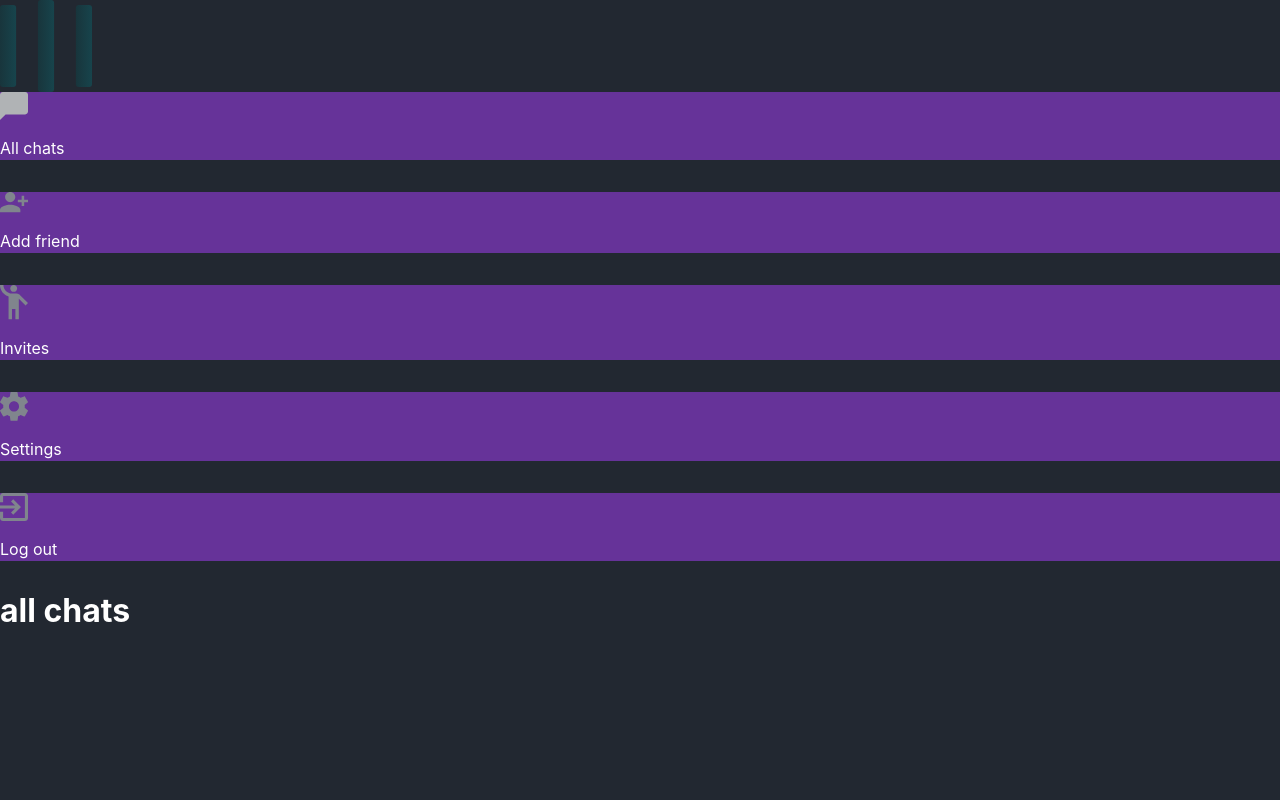
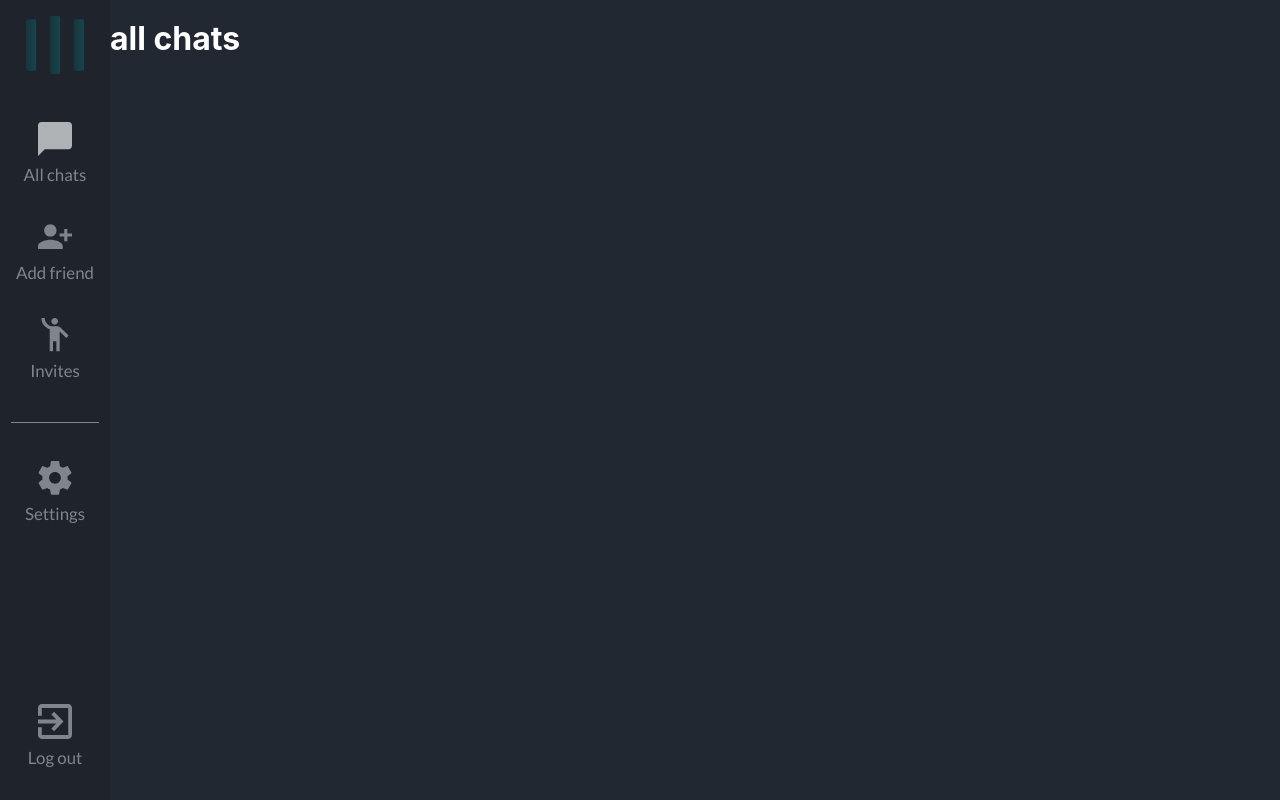
Before and after one commit to adam1ak/chat-app, a React (Create React App) app: page /#/dashboard in a window 1280 px wide. Built offline with nearby package versions, Linux system fonts and the light colour scheme; no server answers; sample sign-in values are in the browser's storage.

Commit message:
finished nav-bar

```diff
--- a/src/styles/colors.css
+++ b/src/styles/colors.css
@@ -8,6 +8,7 @@
     --outline-input-color: #01494D;
     --nav-active-color: #B0B3B5;
     --nav-active-bg-color: #242932;
+    --nav-bg-color: #1F242C;
     --nav-inactive-color: #80858D;
     --active-person-list-color: #2A3039;
     --chat-send-bg-color: #00777C;
@@ -36,6 +37,7 @@
     --nav-active-color: #4A4A4A;
     --nav-active-bg-color: #D7D9DC;
     --nav-inactive-color: #7A7A7A;
+    --nav-bg-color: #B8B8B8;
     --active-person-list-color: #EBEBEB;
     --chat-send-bg-color: #8AA9B1;
     --chat-answer-bg-color: #E0E0E0;
--- a/src/styles/dashboard.css
+++ b/src/styles/dashboard.css
@@ -2,4 +2,6 @@
     background-color: var(--bg-main-color);
     max-width: 100vw;
     min-height: 100vh;
+    overflow: hidden;
+    display: flex;
 }
--- a/src/styles/navbar.css
+++ b/src/styles/navbar.css
@@ -1,4 +1,135 @@
-.nav-item{
-    background-color: rebeccapurple;
-    margin-bottom: 2em;
+nav {
+    background-color: var(--nav-bg-color);
+    display: flex;
+    justify-content: space-between;
+    flex-direction: column;
+    align-items: center;
+    width: 80px;
+    height: 100vh;
+    padding: 1em 0;
 }
+
+.nav-wrapper {
+    display: flex;
+    flex-direction: column;
+    align-items: center;
+    width: 100%;
+    gap: 4px;
+}
+
+.logo {
+    width: 50px;
+    margin-bottom: 30px;
+}
+
+.nav-item {
+    display: flex;
+    flex-direction: column;
+    align-items: center;
+    padding: 14px 0;
+    width: 85%;
+    height: 85%;
+    border-radius: 6px;
+    cursor: pointer;
+    color: var(--nav-inactive-color);
+    transition: color 0.2s ease;
+}
+
+.nav-item:hover{
+    background-color: var(--nav-active-bg-color);
+    color: var(--nav-active-color);
+}
+
+.nav-icon {
+    width: 26px;
+    height: 26px;
+}
+
+.line {
+    width: 80%;
+    height: 1px;
+    background-color: var(--nav-inactive-color);
+    margin: 20px 0;
+}
+
+.nav-item p {
+    font-family: 'Lato', sans-serif;
+    font-weight: 500;
+    font-size: 0.8rem;
+    margin-top: 6px;
+}
+
+
+
+/* Medium devices (landscape tablets, 768px and up)  */
+@media only screen and (width >= 768px) {
+    nav{
+        width: 85px;
+    }
+
+    .logo {
+        width: calc(50px * 1.1);
+        margin-bottom: 30px;
+    }
+
+    .nav-icon {
+        width: calc(26px * 1.1);
+        height: calc(26px * 1.1);
+    }
+
+    .line {
+        height: 2px;
+    }
+
+    .nav-item p {
+        font-size: calc(0.8rem * 1.1);
+    }
+}
+ /* Large devices (laptops/desktops, 992px and up)  */
+@media only screen and (width >= 992px) {
+    nav{
+        width: 95px;
+    }
+
+    .logo {
+        width: calc(50px * 1.12);
+        margin-bottom: 30px;
+    }
+
+    .nav-icon {
+        width: calc(26px * 1.2);
+        height: calc(26px * 1.2);
+    }
+
+    .line {
+        height: 3px;
+    }
+
+    .nav-item p {
+        font-size: calc(0.8rem * 1.2);
+    }
+}
+/*Extra large devices (large laptops and desktops, 1200px and up)*/
+@media only screen and (width >= 1200px) {
+    nav{
+        width: 110px;
+    }
+
+    .logo {
+        width: calc(50px * 1.15);
+        margin-bottom: 30px;
+    }
+
+    .nav-icon {
+        width: calc(26px * 1.32);
+        height: calc(26px * 1.32);
+    }
+
+    .line {
+        height: 3px;
+    }
+
+    .nav-item p {
+        font-size: calc(0.8rem * 1.32);
+    }
+}
```
